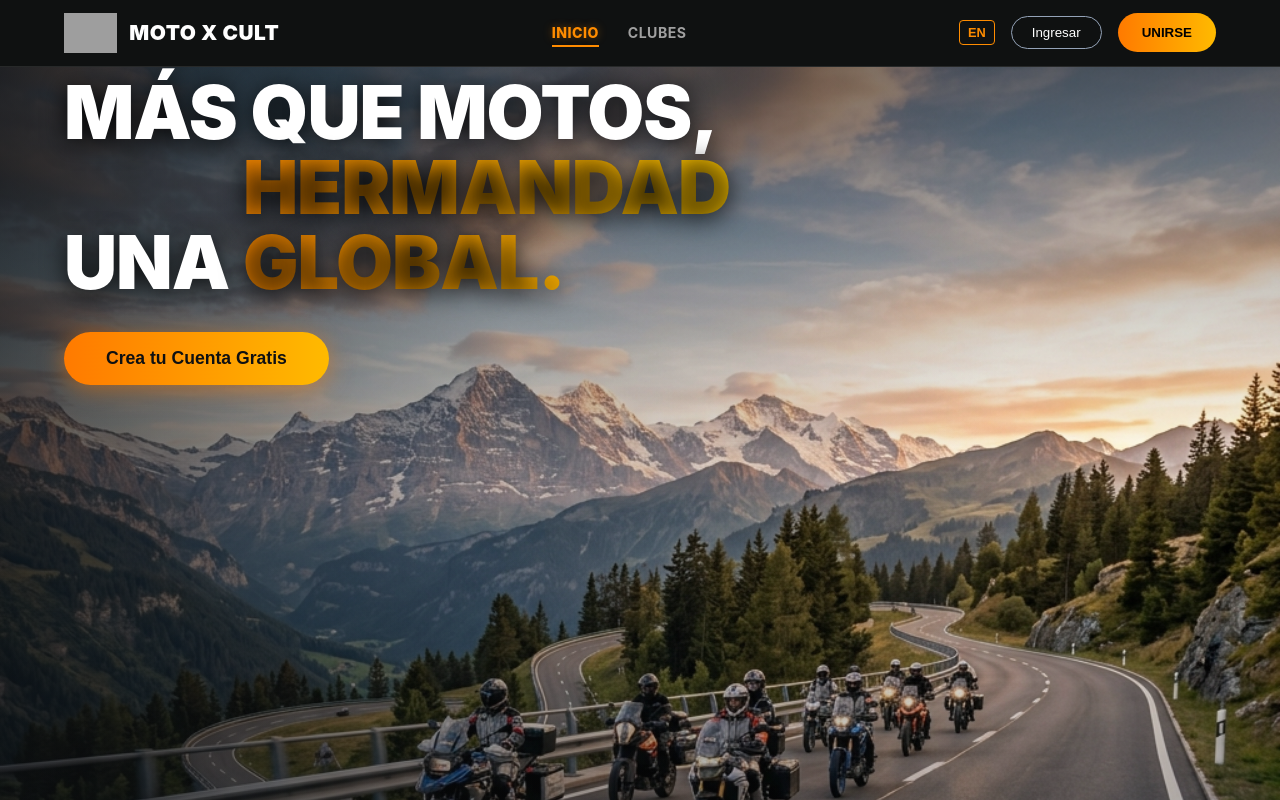
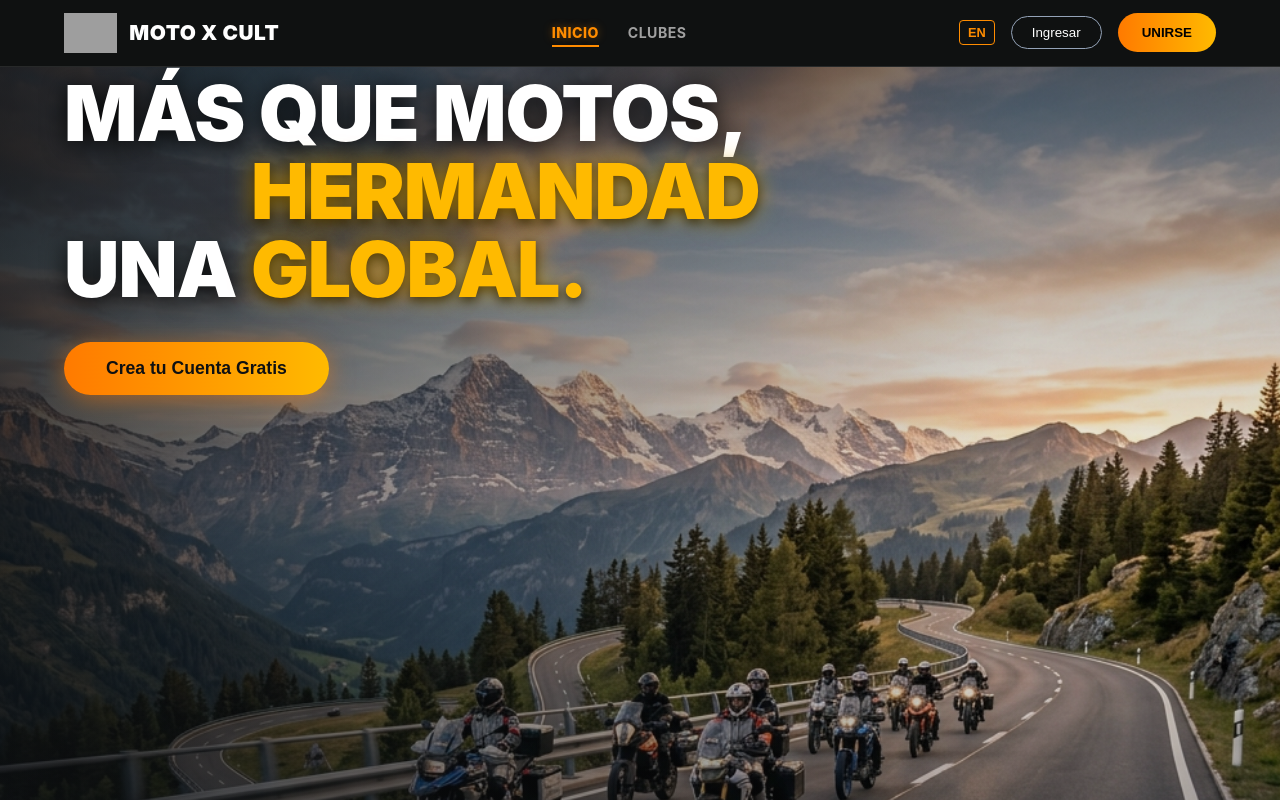
Before and after one commit to wilmer7522/MotoXCult, a React (Vite) app in the folder client/: page / in a window 1280 px wide. Shown: the top 800 px of the page. Built offline with nearby package versions, Linux system fonts and the light colour scheme; grey boxes are pictures that could not be loaded.

Commit message:
Eliminar bordes redondeados superiores, corregir color dorado de texto y ajustar posicion de tarjetas sobre carretera

```diff
--- a/client/src/pages/Home.css
+++ b/client/src/pages/Home.css
@@ -3,7 +3,7 @@
   background-color: var(--bg-dark);
 }
 
-/* HERO SECTION - Extended Highway Photo (Zero Cropping) */
+/* HERO SECTION - 100% Full Bleed, Straight Flat Top Edge */
 .hero {
   position: relative;
   width: 100vw;
@@ -13,22 +13,27 @@
   margin-right: -50vw;
   overflow: hidden;
   border-radius: 0;
+  background-color: #0e1012;
 }
 
 .hero-img-wrapper {
   position: relative;
   width: 100%;
   line-height: 0;
+  overflow: hidden;
 }
 
+/* Scale slightly by 3% so transparent PNG rounded corners are pushed outside overflow hidden */
 .hero-full-img {
   width: 100%;
   height: auto;
   display: block;
   object-fit: contain;
+  transform: scale(1.03);
+  transform-origin: center center;
 }
 
-/* Subtle Gradient Overlay for Text Readability & Smooth Bottom Transition */
+/* Smooth Overlay Gradient - Dark Top Left for Title, Soft Bottom Fade */
 .hero-overlay {
   position: absolute;
   top: 0;
@@ -38,20 +43,20 @@
   background: linear-gradient(
     180deg,
     rgba(14, 16, 18, 0.5) 0%,
-    rgba(14, 16, 18, 0) 30%,
-    rgba(14, 16, 18, 0.4) 75%,
+    rgba(14, 16, 18, 0) 35%,
+    rgba(14, 16, 18, 0.5) 75%,
     #0e1012 100%
   ),
   linear-gradient(
     90deg,
-    rgba(14, 16, 18, 0.7) 0%,
-    rgba(14, 16, 18, 0.2) 40%,
+    rgba(14, 16, 18, 0.75) 0%,
+    rgba(14, 16, 18, 0.3) 40%,
     rgba(14, 16, 18, 0) 80%
   );
   z-index: 2;
 }
 
-/* HERO CONTAINER & TOP-LEFT TITLE POSITIONING */
+/* HERO CONTAINER - Absolute Positioned on Top-Left Corner */
 .hero-container {
   position: absolute;
   top: 0;
@@ -60,7 +65,7 @@
   z-index: 3;
   width: 100%;
   max-width: 1400px;
-  padding: 2.2rem 5% 0 5%;
+  padding: 2rem 5% 0 5%;
 }
 
 .hero-content {
@@ -68,9 +73,9 @@
   margin-top: 0.5rem;
 }
 
-/* ENLARGED CRISP TITLE IN TOP-LEFT CORNER */
+/* ENLARGED CRISP TITLE IN TOP-LEFT CORNER WITH BRIGHT GOLDEN TEXT */
 .hero-title {
-  font-size: clamp(2.8rem, 5.8vw, 4.6rem);
+  font-size: clamp(3rem, 6vw, 4.8rem);
   font-weight: 900;
   line-height: 1.02;
   color: #ffffff;
@@ -79,13 +84,12 @@
   text-shadow: 0 4px 25px rgba(0, 0, 0, 0.95);
 }
 
+/* BRIGHT NEON GOLDEN ORANGE TEXT (NO MUDDY BROWN TRANSPARENT FILL TRICK) */
 .hero-gradient-text {
-  color: #ffaa00;
-  background: linear-gradient(90deg, #ff8c00 0%, #ffc800 100%);
-  -webkit-background-clip: text;
-  -webkit-text-fill-color: transparent;
+  color: #ffba00;
+  font-weight: 900;
   display: inline-block;
-  font-weight: 900;
+  text-shadow: 0 0 25px rgba(255, 186, 0, 0.6), 0 3px 12px rgba(0, 0, 0, 0.95);
 }
 
 .hero-cta-btn {
@@ -106,10 +110,10 @@
   box-shadow: 0 8px 35px rgba(255, 122, 0, 0.75);
 }
 
-/* CONTENT SECTIONS PLACED OVER THE EXTENDED ROAD AREA */
+/* CONTENT SECTIONS PLACED DIRECTLY OVER THE ROAD AT BOTTOM OF HERO */
 .content-wrap {
   background-color: transparent;
-  margin-top: -36vw;
+  margin-top: -24vw;
   position: relative;
   z-index: 10;
   padding-bottom: 5rem;
@@ -117,7 +121,7 @@
 
 @media (min-width: 1600px) {
   .content-wrap {
-    margin-top: -460px;
+    margin-top: -320px;
   }
 }
 
@@ -327,7 +331,7 @@
   }
 
   .content-wrap {
-    margin-top: -22vw;
+    margin-top: -16vw;
   }
 
   .rodadas-grid,
@@ -357,7 +361,7 @@
   }
 
   .content-wrap {
-    margin-top: -12vw;
+    margin-top: -8vw;
   }
 
   .rodada-card {
```
